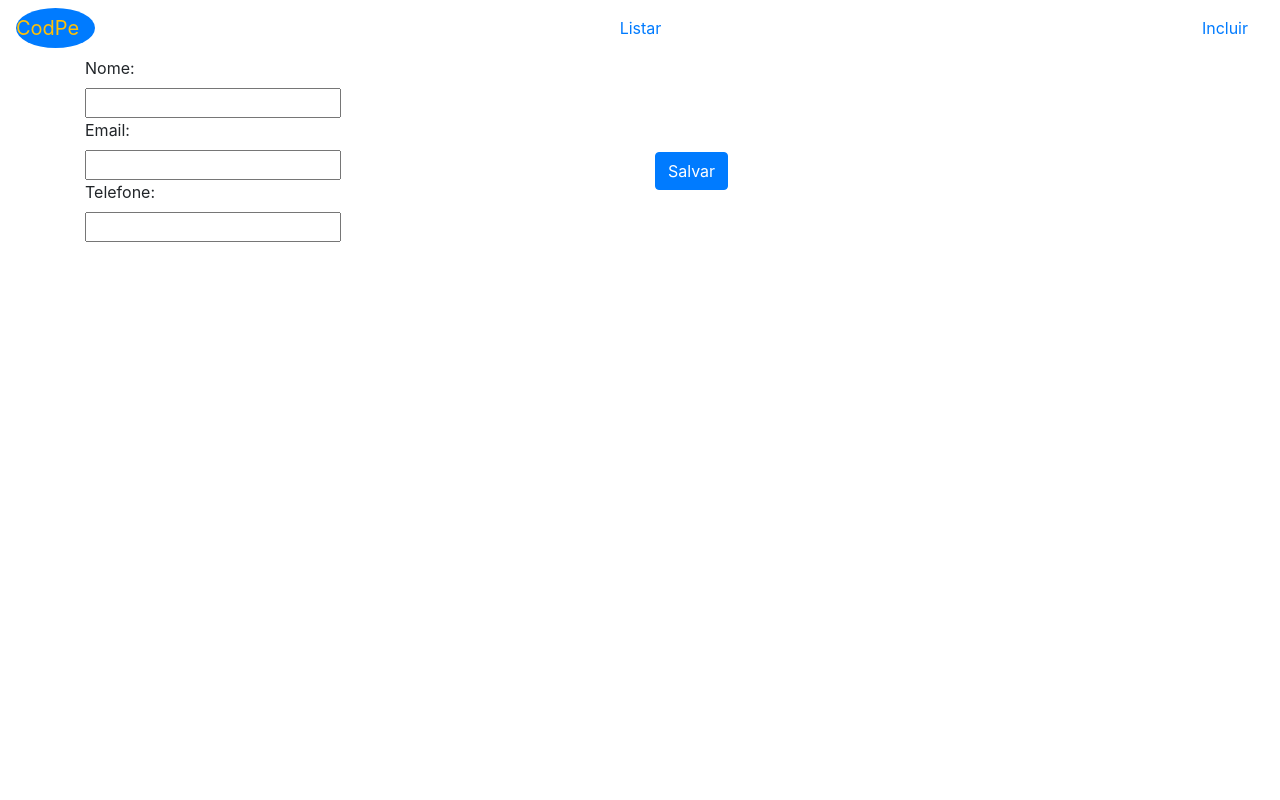
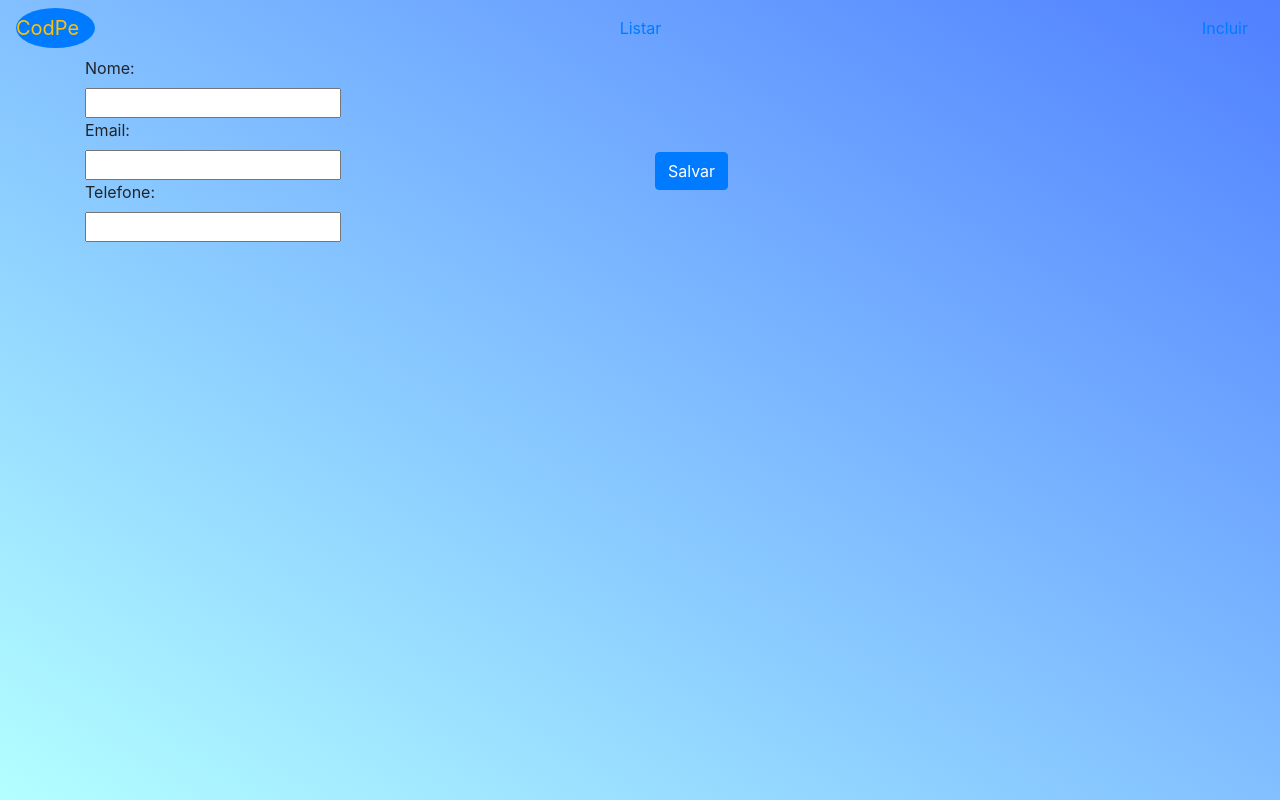
Before and after one commit to Martin-Lobe/aula-prog, a plain HTML site: page paginas-bootstrap/form_incluir.html in a window 1280 px wide. Drawn offline with nearby package versions, Linux system fonts and the light colour scheme.

Commit message:
Adicionei background as paginas html.

```diff
--- /dev/null
+++ b/paginas-bootstrap/css.css
@@ -0,0 +1,6 @@
+body{
+    background: linear-gradient(to top right, rgb(179, 255, 255),rgb(80,128,255)) no-repeat center center fixed;
+    background-size: cover;
+    height: 100%;
+    overflow: hidden;
+  }
--- a/paginas-bootstrap/form_incluir.html
+++ b/paginas-bootstrap/form_incluir.html
@@ -4,6 +4,8 @@
 	<title></title>
 	<meta charset="utf-8">
 	<link rel="stylesheet" href="https://stackpath.bootstrapcdn.com/bootstrap/4.4.1/css/bootstrap.min.css" integrity="sha384-Vkoo8x4CGsO3+Hhxv8T/Q5PaXtkKtu6ug5TOeNV6gBiFeWPGFN9MuhOf23Q9Ifjh" crossorigin="anonymous">
+    <link rel="stylesheet" href="css.css" />
+
 </head>
 <body>
 	<nav class="navbar">
```
Also changed, not shown: paginas-bootstrap/index.html (+2 -0 lines), paginas-bootstrap/listar.html (+3 -0 lines).
